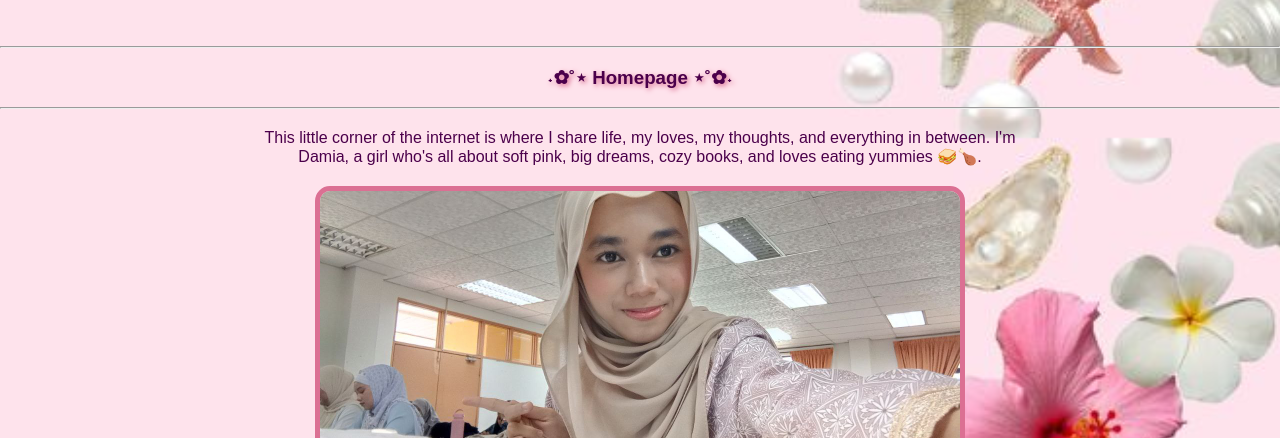
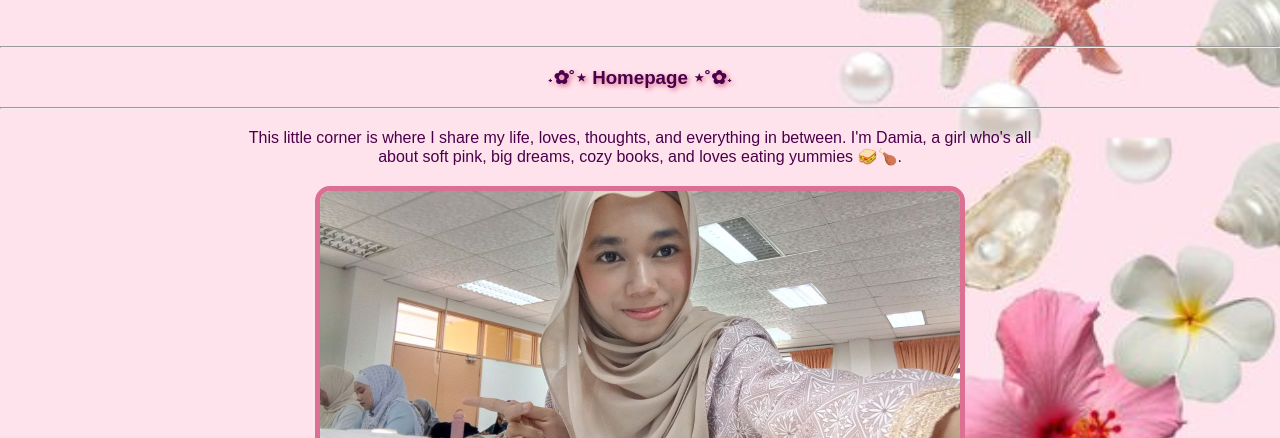
Before and after one commit to damia005/IML254-MyPersonalWebsite, a plain HTML site: page index.html in a window 1280 px wide. Shown: the part 662-1100 px from the top of the page. Drawn offline with Linux system fonts and the light colour scheme.

Commit message:
Update index.html

```diff
--- a/index.html
+++ b/index.html
@@ -117,7 +117,7 @@
   <hr>
 
   <p class="description">
-    This little corner of the internet is where I share life, my loves, my thoughts, and everything in between.
+    This little corner is where I share my life, loves, thoughts, and everything in between.
     I'm Damia, a girl who's all about soft pink, big dreams, cozy books, and loves eating yummies 🥪🍗.
   </p>
 
```
